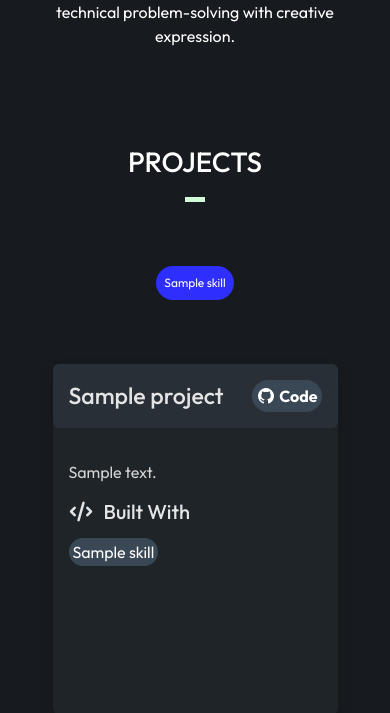
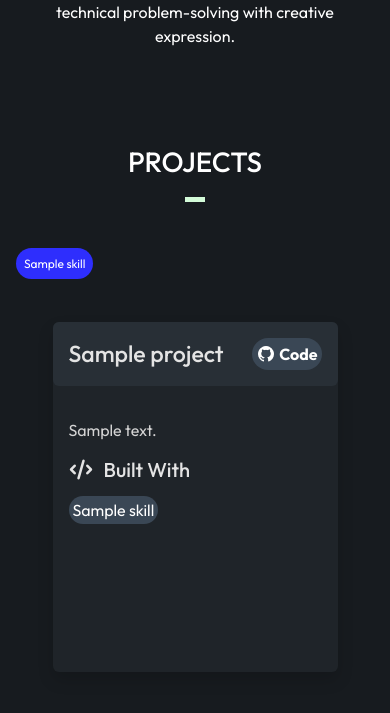
Before and after one commit to anirudhajikumar/Portfolio, a Django app: page / in a window 390 px wide. Shown: the part 1348-2061 px from the top of the page. Run offline with Django 5.2, Linux system fonts and the light colour scheme; tables that the repository leaves empty hold one stand-in row (values such as "Sample post"); some libraries are stand-ins or nearby versions; some web fonts are replaced.

Commit message:
overflow issue

```diff
--- a/templates/index.html
+++ b/templates/index.html
@@ -116,7 +116,7 @@
     <div class="projects" id="projects">
         <br>
         <h1 class="text-white d-flex justify-content-center sec-h py-4 anim-left">PROJECTS</h1>
-        <div class="skill-list mt-5 d-flex justify-content-center anim-up">
+        <div class="skill-list mt-5 d-md-flex justify-content-center anim-up">
     {% for skill in skills %}
     <a href="{% url 'home' %}?q={{ skill.name }}"
        class="light p-2 m-3 rounded-pill
```
